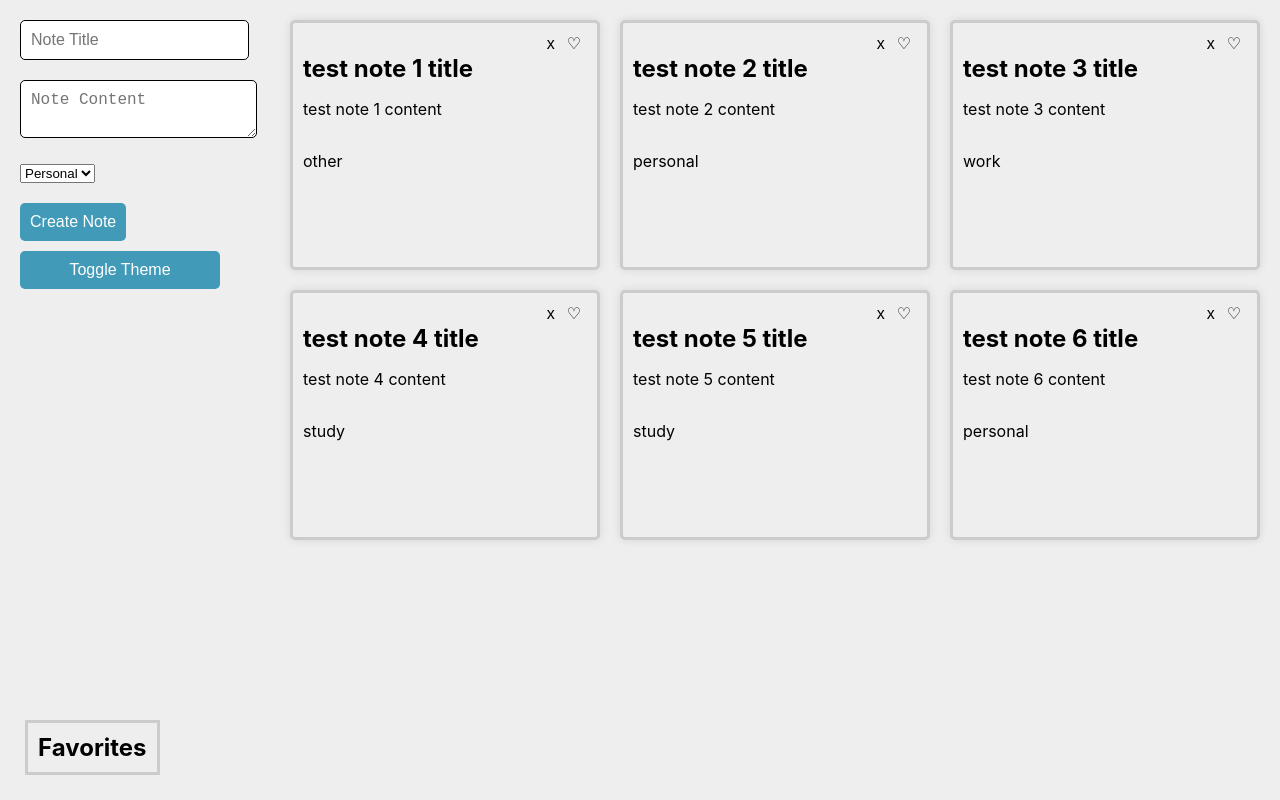
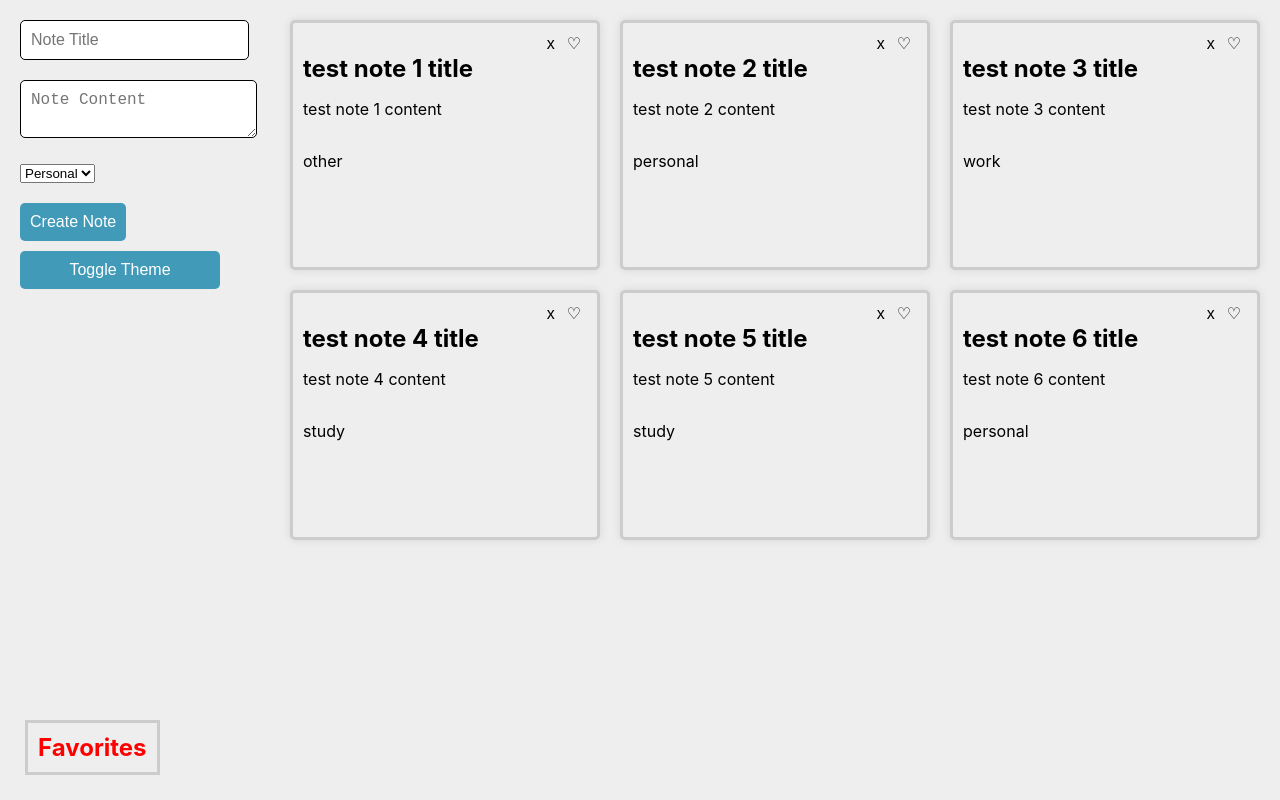
Before and after one commit to ethankook/CSE110Lab3, a React (Create React App) app in the folder my-app/: page / in a window 1280 px wide. Built offline with nearby package versions, Linux system fonts and the light colour scheme.

Commit message:
update favorite color light theme

```diff
--- a/my-app/src/App.css
+++ b/my-app/src/App.css
@@ -145,6 +145,9 @@
     color: black;
     border: 3px solid #ccc;
   }
+  .favorites-list.light-theme h2{
+    color: red;
+  }
   .favorites-list.dark-theme{
     color: white;
     border: 3px solid rgb(64, 154, 184);
```
